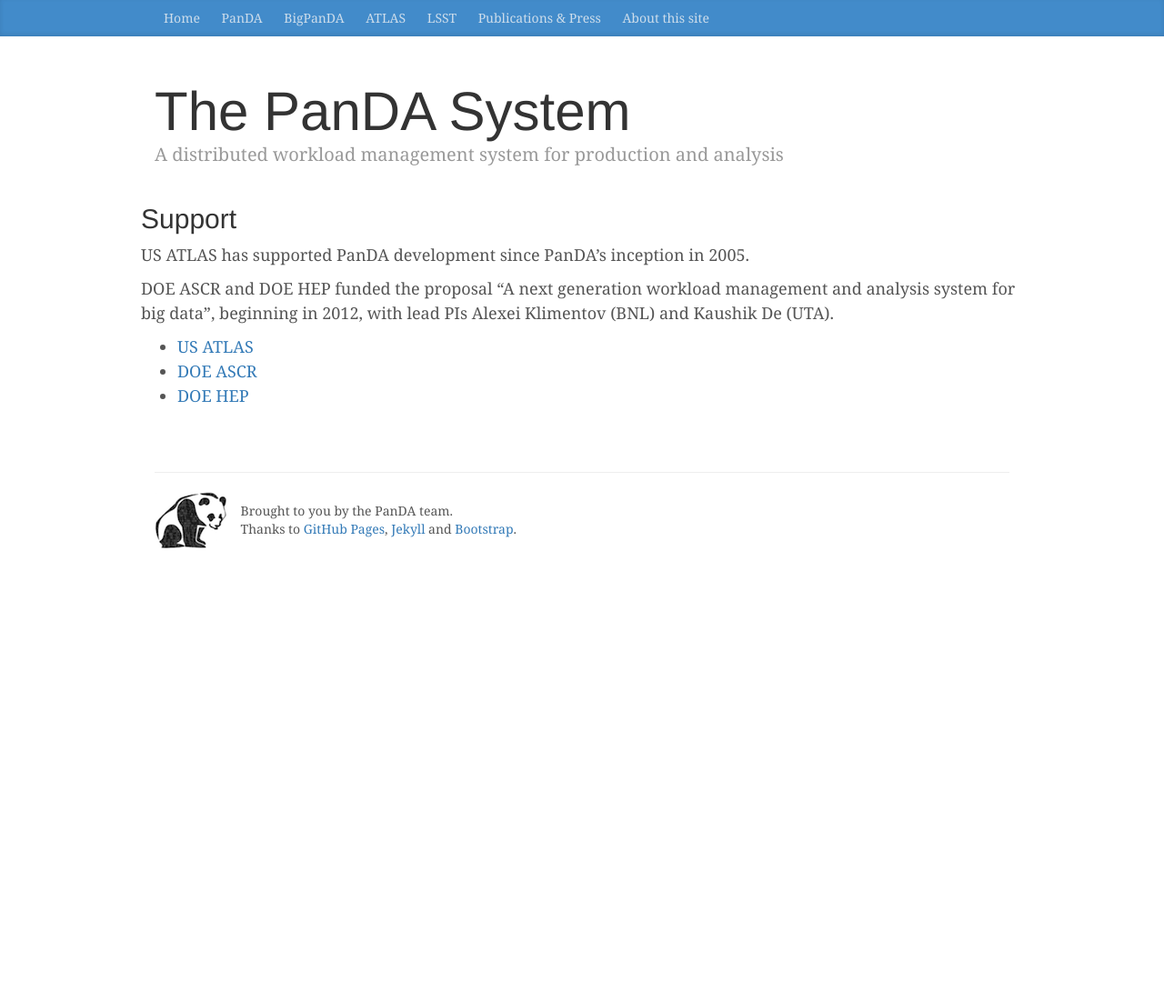
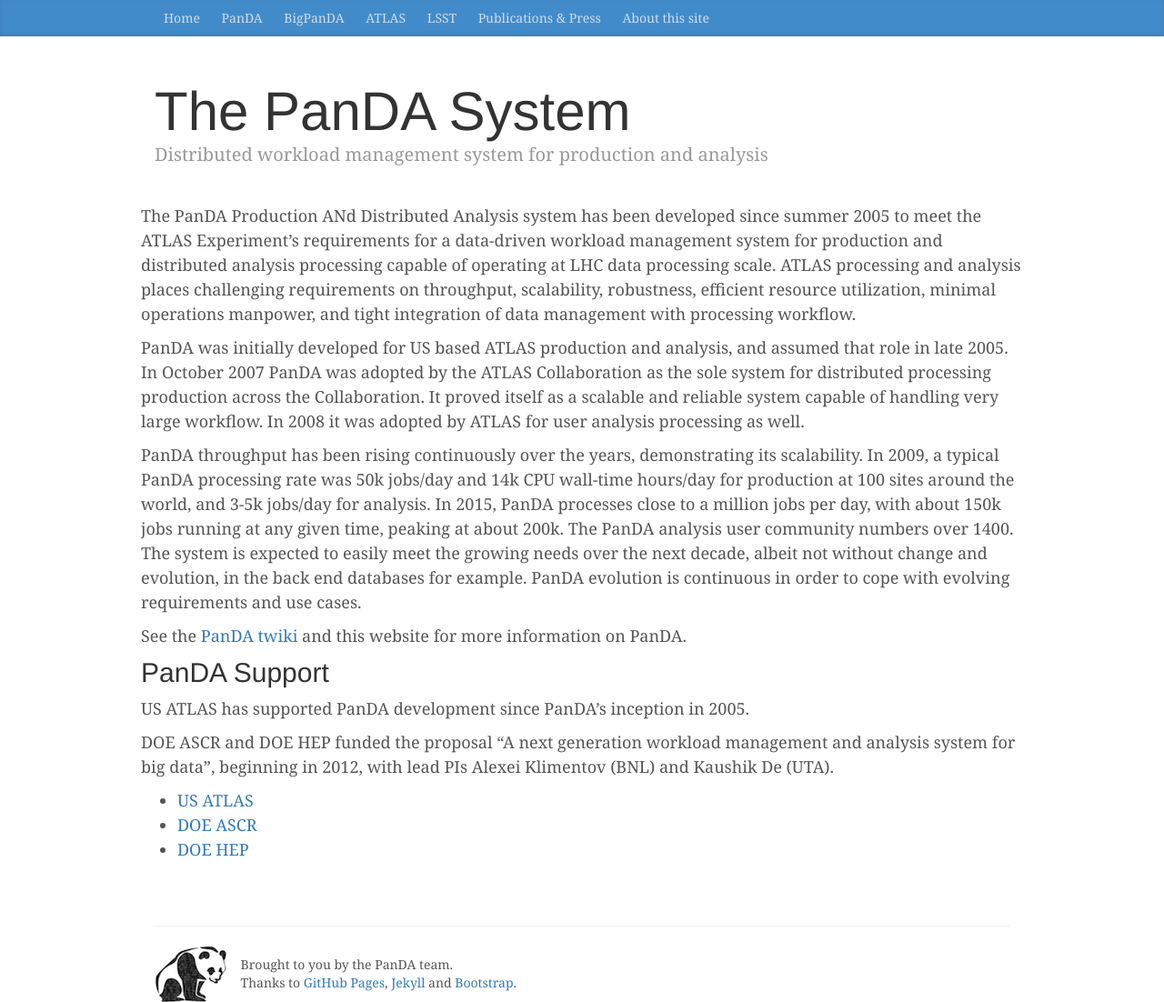
Before and after one commit to PanDAWMS/PanDAWMS.github.io, a Jekyll site: the page built from panda.md, in a window 1280 px wide. Shown: the whole page at 91% size. Built offline with Jekyll 4.4.1, drawn with Linux system fonts in a browser that asks for light colours; nearby versions of some CDN libraries; before the commit the page ends 900 px from its top, so only the background shows below that.

Commit message:
more content

```diff
--- a/panda.md
+++ b/panda.md
@@ -1,11 +1,19 @@
 ---
 title: The PanDA System
-description: A distributed workload management system for production and analysis
+description: Distributed workload management system for production and analysis
 author: Torre Wenaus
 layout: page
 ---
 
-## Support
+The PanDA Production ANd Distributed Analysis system has been developed since summer 2005 to meet the ATLAS Experiment's requirements for a data-driven workload management system for production and distributed analysis processing capable of operating at LHC data processing scale. ATLAS processing and analysis places challenging requirements on throughput, scalability, robustness, efficient resource utilization, minimal operations manpower, and tight integration of data management with processing workflow.
+
+PanDA was initially developed for US based ATLAS production and analysis, and assumed that role in late 2005. In October 2007 PanDA was adopted by the ATLAS Collaboration as the sole system for distributed processing production across the Collaboration. It proved itself as a scalable and reliable system capable of handling very large workflow. In 2008 it was adopted by ATLAS for user analysis processing as well.
+
+PanDA throughput has been rising continuously over the years, demonstrating its scalability. In 2009, a typical PanDA processing rate was 50k jobs/day and 14k CPU wall-time hours/day for production at 100 sites around the world, and 3-5k jobs/day for analysis. In 2015, PanDA processes close to a million jobs per day, with about 150k jobs running at any given time, peaking at about 200k. The PanDA analysis user community numbers over 1400. The system is expected to easily meet the growing needs over the next decade, albeit not without change and evolution, in the back end databases for example. PanDA evolution is continuous in order to cope with evolving requirements and use cases.
+
+See the [PanDA twiki](https://twiki.cern.ch/twiki/bin/view/PanDA/PanDA) and this website for more information on PanDA.
+
+## PanDA Support
 
 US ATLAS has supported PanDA development since PanDA's inception in 2005.
 
```
Also changed, not shown: _posts/2015-05-14-welcome.md (+1 -1 lines), atlas.md (+1 -1 lines), bigpanda.md (+1 -1 lines), lsst.md (+7 -2 lines), pubs.md (+5 -1 lines), 3 other files.
